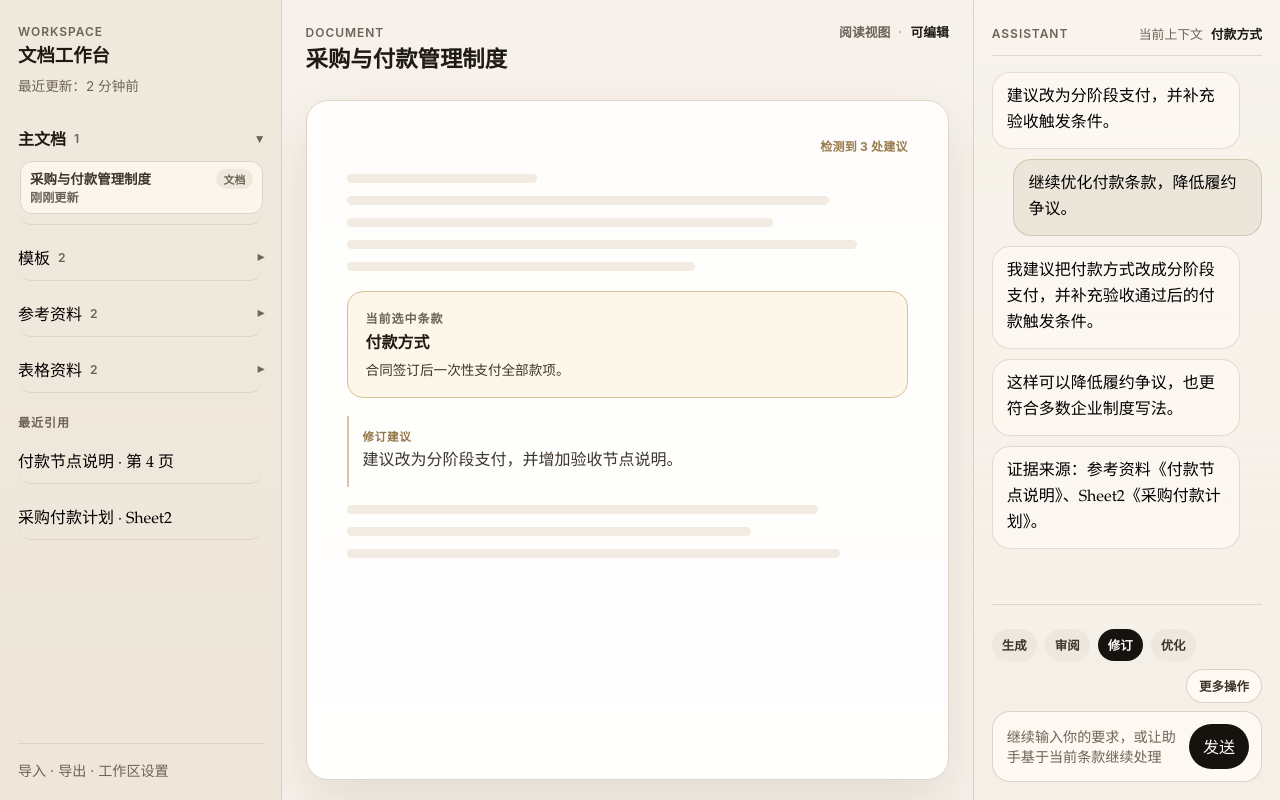
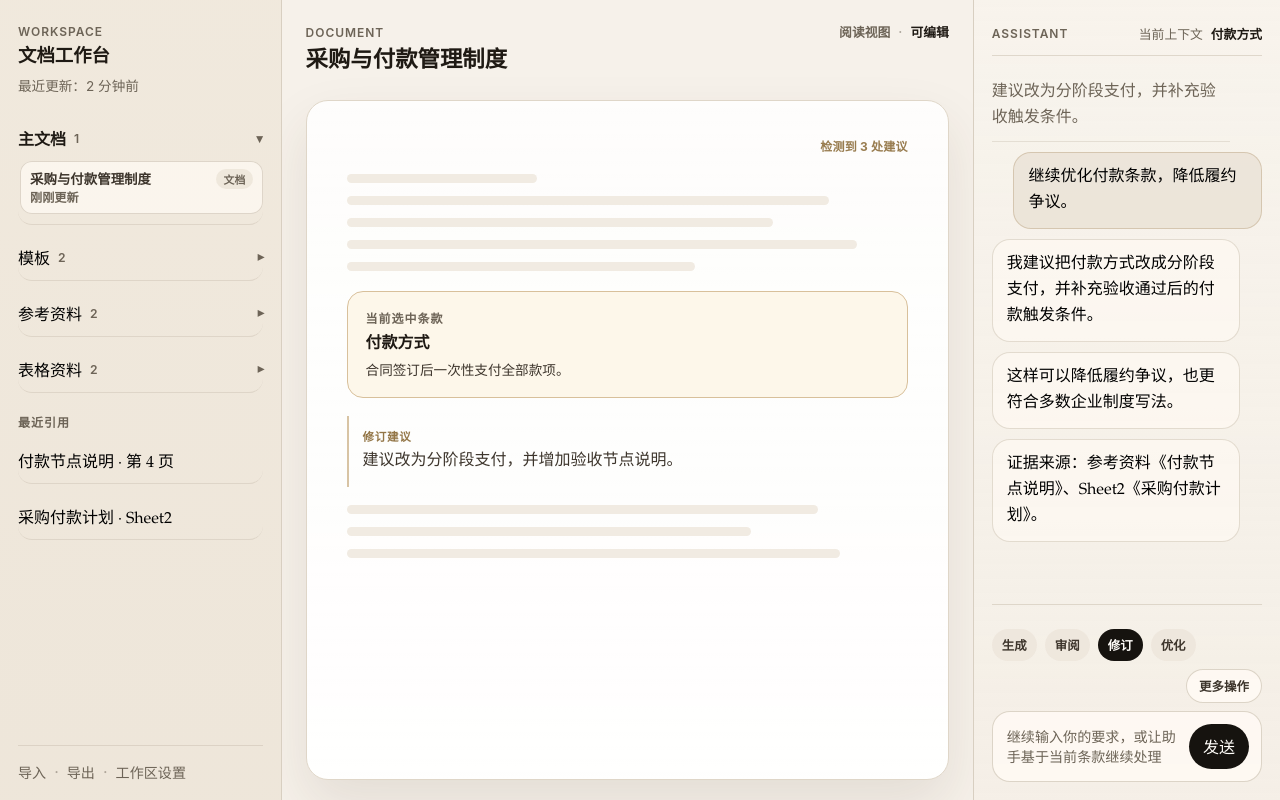
Before and after one commit to gandli/docx-reviewer, a React (Vite) app: page /workspace/1 in a window 1280 px wide. Built offline with nearby package versions, Linux system fonts and the light colour scheme.

Commit message:
style: soften workspace action areas

```diff
--- a/src/app/styles.css
+++ b/src/app/styles.css
@@ -229,12 +229,25 @@ textarea {
   margin-top: auto;
   padding-top: 16px;
   border-top: 1px solid rgba(216, 207, 193, 0.82);
+  display: flex;
+  align-items: center;
+  gap: 8px;
+  flex-wrap: wrap;
 }
 
-.workspace-actions span {
+.workspace-actions__item {
+  padding: 0;
+  border: none;
+  background: transparent;
   color: var(--color-text-muted);
   font-family: "Inter", "Avenir Next", "Segoe UI", sans-serif;
   font-size: 0.88rem;
+  cursor: pointer;
+}
+
+.workspace-actions__divider {
+  color: rgba(109, 100, 87, 0.5);
+  font-family: "Inter", "Avenir Next", "Segoe UI", sans-serif;
 }
 
 .document-header {
@@ -400,6 +413,17 @@ textarea {
   justify-self: start;
 }
 
+.assistant-card--summary {
+  justify-self: start;
+  max-width: 88%;
+  padding: 8px 0 10px;
+  border: none;
+  border-bottom: 1px solid rgba(216, 207, 193, 0.6);
+  border-radius: 0;
+  background: transparent;
+  color: var(--color-text-muted);
+}
+
 .assistant-card--user {
   justify-self: end;
   background: rgba(236, 228, 216, 0.9);
--- a/src/features/assistant-panel/components/assistant-message-list.tsx
+++ b/src/features/assistant-panel/components/assistant-message-list.tsx
@@ -12,7 +12,7 @@ type AssistantMessageListProps = {
 export function AssistantMessageList({ messages, latestConclusion }: AssistantMessageListProps) {
   return (
     <div className="assistant-messages">
-      <div className="assistant-card assistant-card--assistant">{latestConclusion}</div>
+      <div className="assistant-card assistant-card--summary">{latestConclusion}</div>
       {messages.map((message) => (
         <div
           key={message.id}
--- a/src/features/workspace-shell/components/workspace-sidebar.tsx
+++ b/src/features/workspace-shell/components/workspace-sidebar.tsx
@@ -20,7 +20,21 @@ export function WorkspaceSidebar({ summary }: WorkspaceSidebarProps) {
       <WorkspaceEvidenceList evidence={summary.recentEvidenceRefs} />
 
       <div className="workspace-actions">
-        <span>导入 · 导出 · 工作区设置</span>
+        <button className="workspace-actions__item" type="button">
+          导入
+        </button>
+        <span className="workspace-actions__divider" aria-hidden="true">
+          ·
+        </span>
+        <button className="workspace-actions__item" type="button">
+          导出
+        </button>
+        <span className="workspace-actions__divider" aria-hidden="true">
+          ·
+        </span>
+        <button className="workspace-actions__item" type="button">
+          工作区设置
+        </button>
       </div>
     </aside>
   );
```
